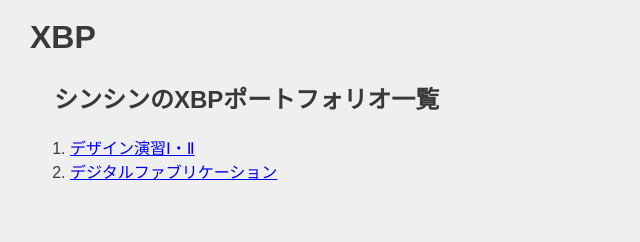
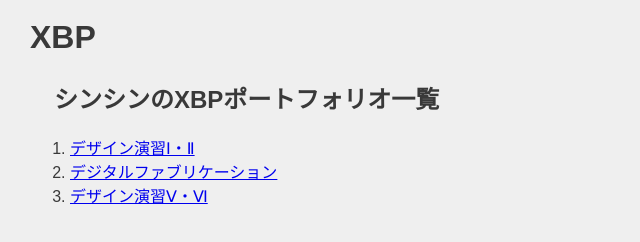
Before and after one commit to kurokoshou/xbp, a plain HTML site: page index.html in a window 1280 px wide. Shown: the part 84-326 px from the top of the page, without its empty margins (0-640 px from the left). Drawn offline with Linux system fonts and the light colour scheme.

Commit message:
メッセージ

```diff
--- a/index.html
+++ b/index.html
@@ -16,6 +16,7 @@
         <ol>
             <li><a href="./de12/index.html">デザイン演習Ⅰ・Ⅱ</a></li>
             <li><a href="./digi_fab/index.html">デジタルファブリケーション</a></li>
+            <li><a href="./de56/index.html">デザイン演習Ⅴ・Ⅵ</a></li>
         </ol>
 
 
```
